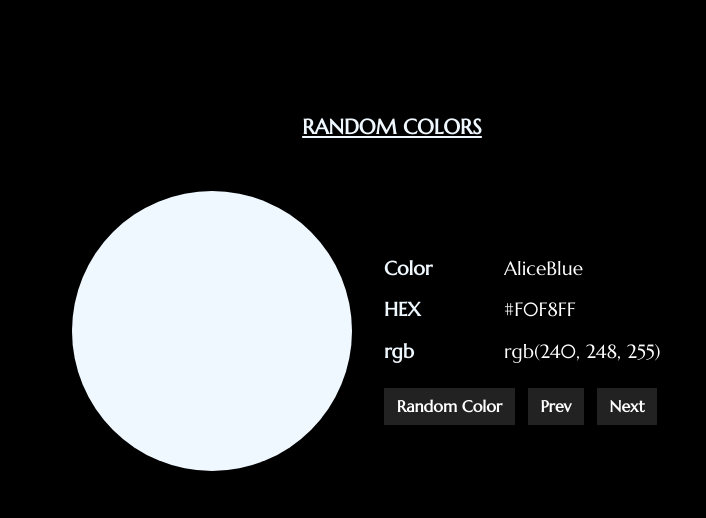
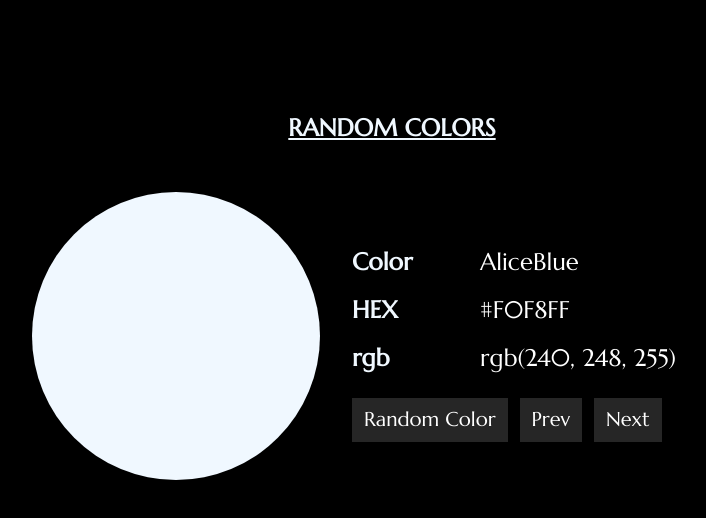
Before and after one commit to riazul01/reactor, a React (Vite) app: page /random-colors in a window 1280 px wide. Shown: the top 518 px of the page, without its empty margins (248-954 px from the left). Built offline with nearby package versions, Linux system fonts and the light colour scheme; a web font is replaced by a local one.

Commit message:
random color project updated

```diff
--- a/src/pages/projects/random-colors/colors.js
+++ b/src/pages/projects/random-colors/colors.js
@@ -107,7 +107,7 @@ export const colors = [
     { id: 106, color: 'Orange', hex: '#FFA500', rgb: 'rgb(255, 165, 0)' },
     { id: 107, color: 'OrangeRed', hex: '#FF4500', rgb: 'rgb(255, 69, 0)' },
     { id: 108, color: 'Orchid', hex: '#DA70D6', rgb: 'rgb(218, 112, 214)' },
-    { id: 109, color: 'PaleGoldenRod', hex: '#EEE8AA', rgb: 'rgb(238, 232, 170)'},
+    { id: 109, color: 'PaleGoldenRod', hex: '#EEE8AA', rgb: 'rgb(238, 232, 170)' },
     { id: 110, color: 'PaleGreen', hex: '#98FB98', rgb: 'rgb(152, 251, 152)' },
     { id: 111, color: 'PaleTurquoise', hex: '#AFEEEE', rgb: 'rgb(175, 238, 238)' },
     { id: 112, color: 'PaleVioletRed', hex: '#DB7093', rgb: 'rgb(219, 112, 147)' },
--- a/src/pages/projects/random-colors/index.jsx
+++ b/src/pages/projects/random-colors/index.jsx
@@ -1,12 +1,12 @@
-import React, { useState } from 'react';
-import { colors } from './colors';
+import React, { useState } from "react";
+import { colors } from "./colors";
 
 const RandomColors = () => {
   const [colorData, setColorData] = useState(colors[0]);
 
   const handleRandomColor = () => {
     setColorData(colors[parseInt(Math.random() * colors.length)]);
-    }
+  };
 
   const handlePrevColor = (id) => {
     if (id === 1) {
@@ -14,7 +14,7 @@ const RandomColors = () => {
     } else {
       setColorData(colors[id - 2]);
     }
-    }
+  };
 
   const handleNextColor = (id) => {
     if (id === colors.length) {
@@ -22,38 +22,76 @@ const RandomColors = () => {
     } else {
       setColorData(colors[id]);
     }
-    }
+  };
 
   return (
-        <div className="px-[0.4rem] pt-[7rem] w-full h-[100vh] font-marcellus overflow-hidden bg-[#000]">
-            <div className="mx-auto h-auto w-full max-w-[640px]">
-                <h1 className="pb-[3rem] text-[1.3rem] text-center font-[600] uppercase cursor-default underline" style={{color: colorData.color}}>Random colors</h1>
+    <div className="h-auto min-h-screen w-full overflow-x-hidden bg-black px-2 pt-6 font-marcellus md:h-screen md:pt-28">
+      <div className="mx-auto h-auto w-full max-w-[720px]">
+        <h1
+          className="cursor-default pb-12 text-center text-2xl font-semibold uppercase underline"
+          style={{ color: colorData.color }}
+        >
+          Random colors
+        </h1>
 
-                <div className="flex items-center justify-start gap-[2rem]">
-                    <div className={`h-[280px] w-[280px] rounded-full`} style={{background: colorData.color}}></div>
+        <div className="flex flex-col items-center justify-start gap-8 md:flex-row">
+          <div
+            className="h-72 w-72 rounded-full"
+            style={{ background: colorData.color }}
+          ></div>
           <div>
-                        <p className="mt-[1rem] pb-[0.4rem] text-[1.2rem] text-[#fff] flex items-center justify-start">
-                            <strong className="w-[120px] cursor-default" style={{color: colorData.color}}>Color</strong>
+            <p className="mt-4 flex items-center justify-start pb-2 text-xl text-white md:text-2xl">
+              <strong
+                className="w-32 cursor-default"
+                style={{ color: colorData.color }}
+              >
+                Color
+              </strong>
               <span className="">{colorData.color}</span>
             </p>
-                        <p className="mt-[0.4rem] pb-[0.4rem] text-[1.2rem] text-[#fff] flex items-center justify-start">
-                            <strong className="w-[120px] cursor-default" style={{color: colorData.color}}>HEX</strong>
+            <p className="mt-2 flex items-center justify-start pb-2 text-xl text-white md:text-2xl">
+              <strong
+                className="w-32 cursor-default"
+                style={{ color: colorData.color }}
+              >
+                HEX
+              </strong>
               <span className="">{colorData.hex}</span>
             </p>
-                        <p className="mt-[0.4rem] pb-[0.4rem] text-[1.2rem] text-[#fff] flex items-center justify-start">
-                            <strong className="w-[120px] cursor-default" style={{color: colorData.color}}>rgb</strong>
+            <p className="mt-2 flex items-center justify-start pb-2 text-xl text-white md:text-2xl">
+              <strong
+                className="w-32 cursor-default"
+                style={{ color: colorData.color }}
+              >
+                rgb
+              </strong>
               <span className="">{colorData.rgb}</span>
             </p>
-                        <div className="flex items-center gap-[0.8rem]">
-                            <button onClick={handleRandomColor} className="mt-[1rem] px-[0.8rem] py-[0.4rem] text-[#fff] font-[600] border-none outline-none bg-[#222]">Random Color</button>
-                            <button onClick={() => handlePrevColor(colorData.id)} className="mt-[1rem] px-[0.8rem] py-[0.4rem] text-[1rem] text-[#fff] font-[600] border-none outline-none bg-[#222]">Prev</button>
-                            <button onClick={() => handleNextColor(colorData.id)} className="mt-[1rem] px-[0.8rem] py-[0.4rem] text-[1rem] text-[#fff] font-[600] border-none outline-none bg-[#222]">Next</button>
+            <div className="flex items-center gap-3">
+              <button
+                onClick={handleRandomColor}
+                className="mt-4 border-none bg-neutral-800 px-3 py-2 text-xl font-medium text-white outline-none"
+              >
+                Random Color
+              </button>
+              <button
+                onClick={() => handlePrevColor(colorData.id)}
+                className="mt-4 border-none bg-neutral-800 px-3 py-2 text-xl font-medium text-white outline-none"
+              >
+                Prev
+              </button>
+              <button
+                onClick={() => handleNextColor(colorData.id)}
+                className="mt-4 border-none bg-neutral-800 px-3 py-2 text-xl font-medium text-white outline-none"
+              >
+                Next
+              </button>
             </div>
           </div>
         </div>
       </div>
     </div>
   );
-}
+};
 
 export default RandomColors;
--- a/tailwind.config.js
+++ b/tailwind.config.js
@@ -18,8 +18,8 @@ export default {
       rethink: ['Rethink Sans', 'sans-serif'],
       wix: ['Wix Madefor Display', 'sans-serif'],
       jersey15: ['"Jersey 15"', 'sans-serif'],
+      marcellus: ['Marcellus', 'serif'],
       albert: ['Albert Sans', 'sans-serif'],
-      marcellus: ['Marcellus', 'serif'],
       alegreya: ['Alegreya Sans', 'sans-serif'],
       quicksand: ['Quicksand', 'sans-serif']
     }
```
Lines whose indentation alone changed are shown as unchanged.
